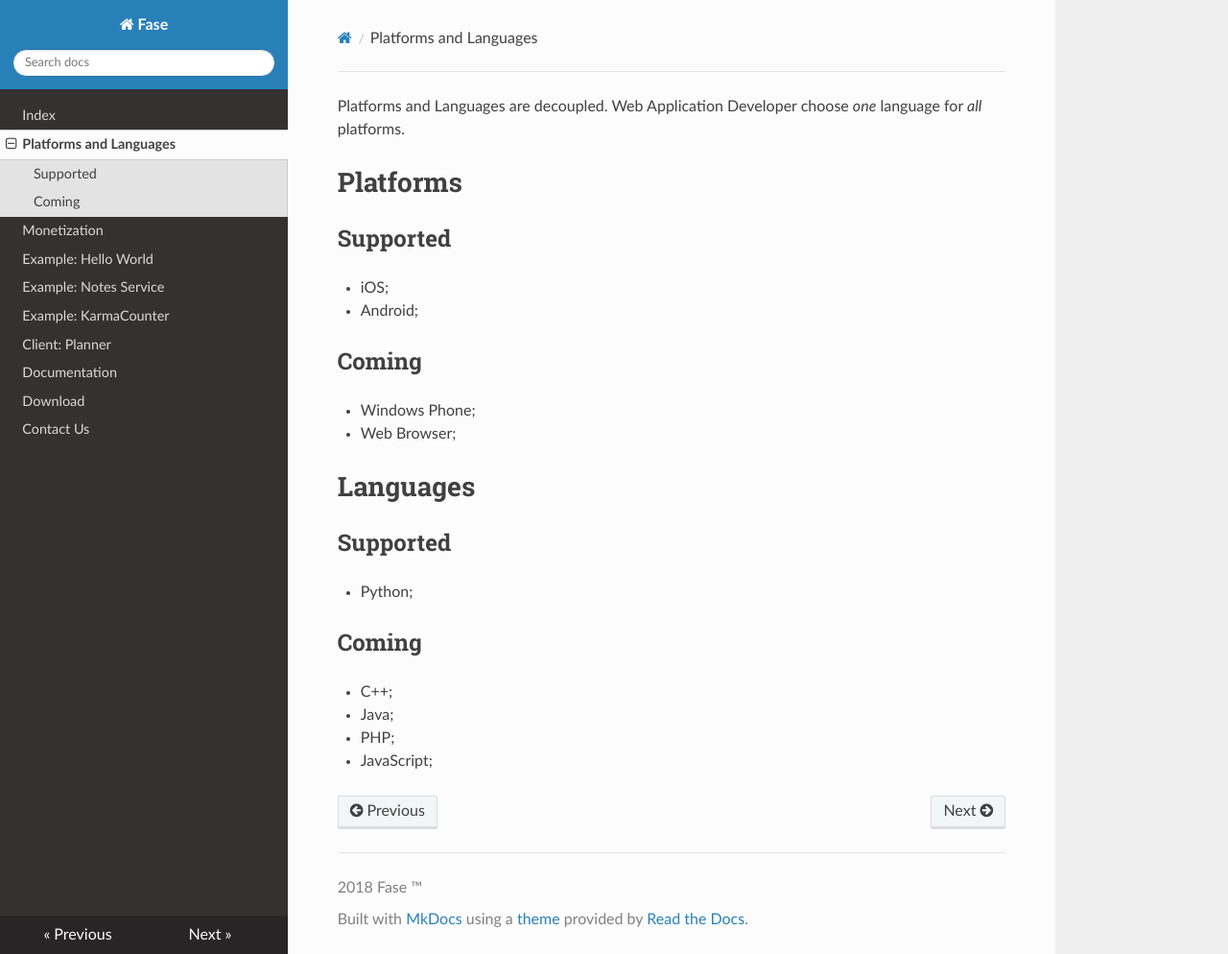
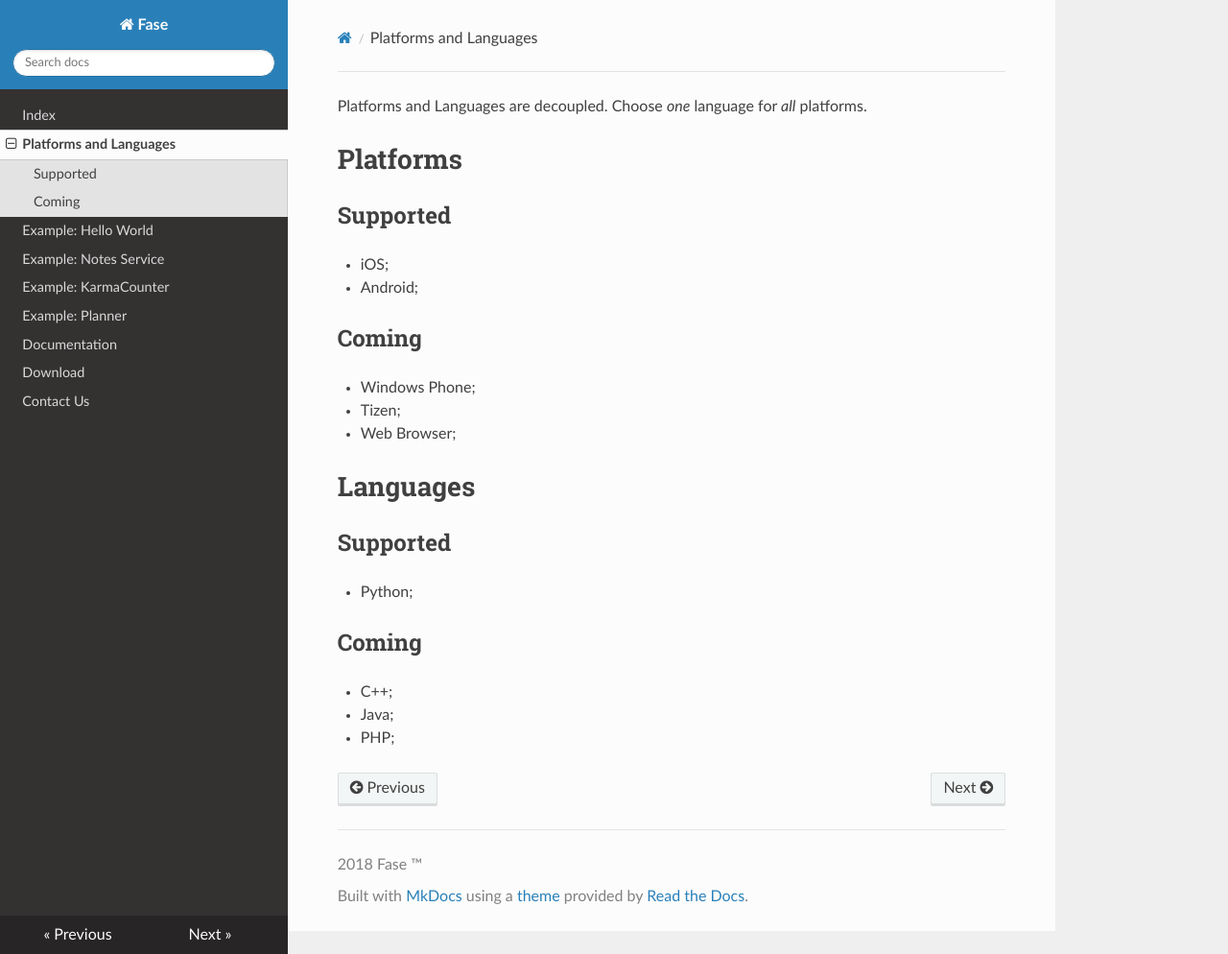
Before and after one commit to igushev/fase_docs, an MkDocs documentation site: the page built from docs/roadmap.md, in a window 1280 px wide and 994 px high. Shown: the whole window at 96% size. Built offline with MkDocs 1.6.1, drawn with Linux system fonts in a browser that asks for light colours; nearby versions of some CDN libraries.

Commit message:
Update website

```diff
--- a/docs/roadmap.md
+++ b/docs/roadmap.md
@@ -1,4 +1,4 @@
-Platforms and Languages are decoupled. Web Application Developer choose _one_ language for _all_ platforms.
+Platforms and Languages are decoupled. Choose _one_ language for _all_ platforms.
 
 # Platforms
 
@@ -10,6 +10,7 @@ Platforms and Languages are decoupled. Web Application Developer choose _one_ la
 ## Coming
 
   * Windows Phone;
+  * Tizen;
   * Web Browser;
 
 # Languages
@@ -23,4 +24,3 @@ Platforms and Languages are decoupled. Web Application Developer choose _one_ la
   * C++;
   * Java;
   * PHP;
-  * JavaScript;
--- a/mkdocs.yml
+++ b/mkdocs.yml
@@ -4,11 +4,10 @@ copyright: 2018 Fase &trade;
 nav:
     - 'Index': 'index.md'
     - 'Platforms and Languages': 'roadmap.md'
-    - 'Monetization': 'monetization.md'
     - 'Example: Hello World': 'hello_world.md'
     - 'Example: Notes Service': 'notes_service.md'
     - 'Example: KarmaCounter': 'karmacounter.md'
-    - 'Client: Planner': 'planner.md'
+    - 'Example: Planner': 'planner.md'
     - 'Documentation': 'documentation.md'
     - 'Download': 'download.md'
     - 'Contact Us': 'contact_us.md'
```
Also changed, not shown: docs/index.md (+4 -30 lines), docs/monetization.md (deleted, +0 -7 lines).
